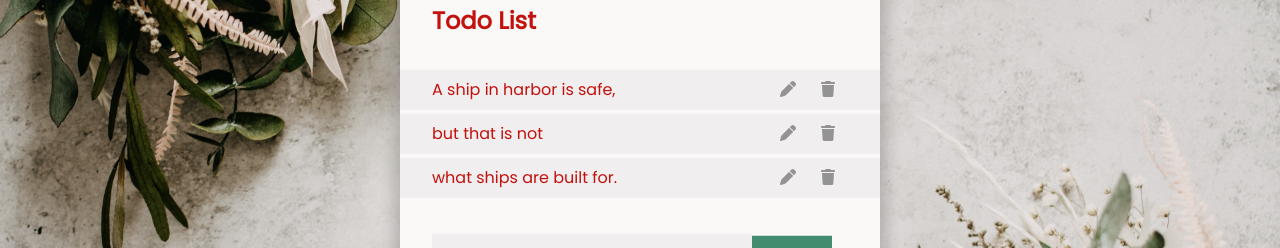
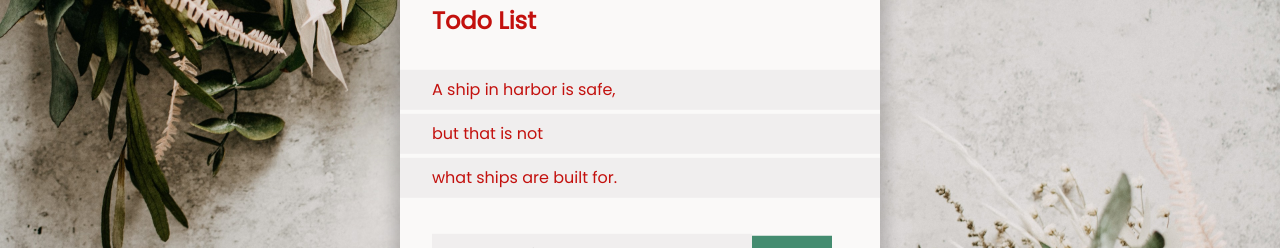
Before and after one commit to Knopkaivy/todolist, a React (Create React App) app: page / in a window 1280 px wide. Shown: the part 261-509 px from the top of the page. Built offline with nearby package versions, Linux system fonts and the light colour scheme; no server answers.

Commit message:
Todo comopnent hide action icons and functionality if unauthorized user

```diff
--- a/src/Todo.js
+++ b/src/Todo.js
@@ -1,4 +1,6 @@
 import React from 'react';
+import { useAuthState } from 'react-firebase-hooks/auth';
+import firebase from './FirebaseConfig';
 import './styles/Todo.css';
 
 const Todo = ({
@@ -9,8 +11,12 @@ const Todo = ({
   id,
   text,
 }) => {
+  const [user] = useAuthState(firebase.auth);
+
   const handleCompleteItem = (event) => {
+    if (user) {
       completeItem(id);
+    }
   };
   const handleDeleteItem = (event) => {
     event.stopPropagation();
@@ -26,12 +32,16 @@ const Todo = ({
       className={`Todo ${completed ? 'Todo-completed' : ''}`}
     >
       {text}
+      {user && (
+        <>
           <span onClick={handleDeleteItem}>
             <i className="fas fa-trash"></i>
           </span>
           <span onClick={handleEditModeOn}>
             <i className="fas fa-pen"></i>
           </span>
+        </>
+      )}
     </div>
   );
 };
```
Lines whose indentation alone changed are shown as unchanged.
